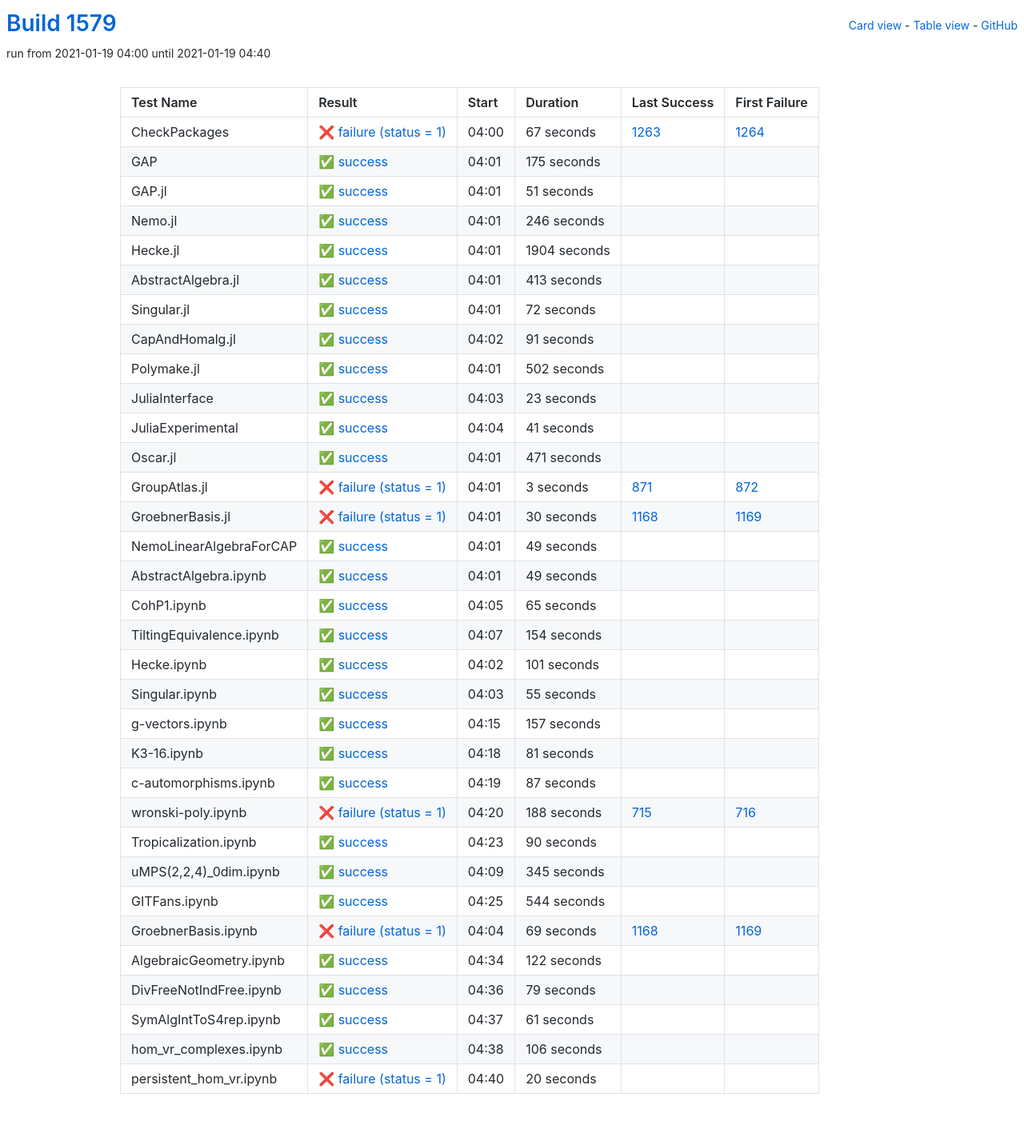
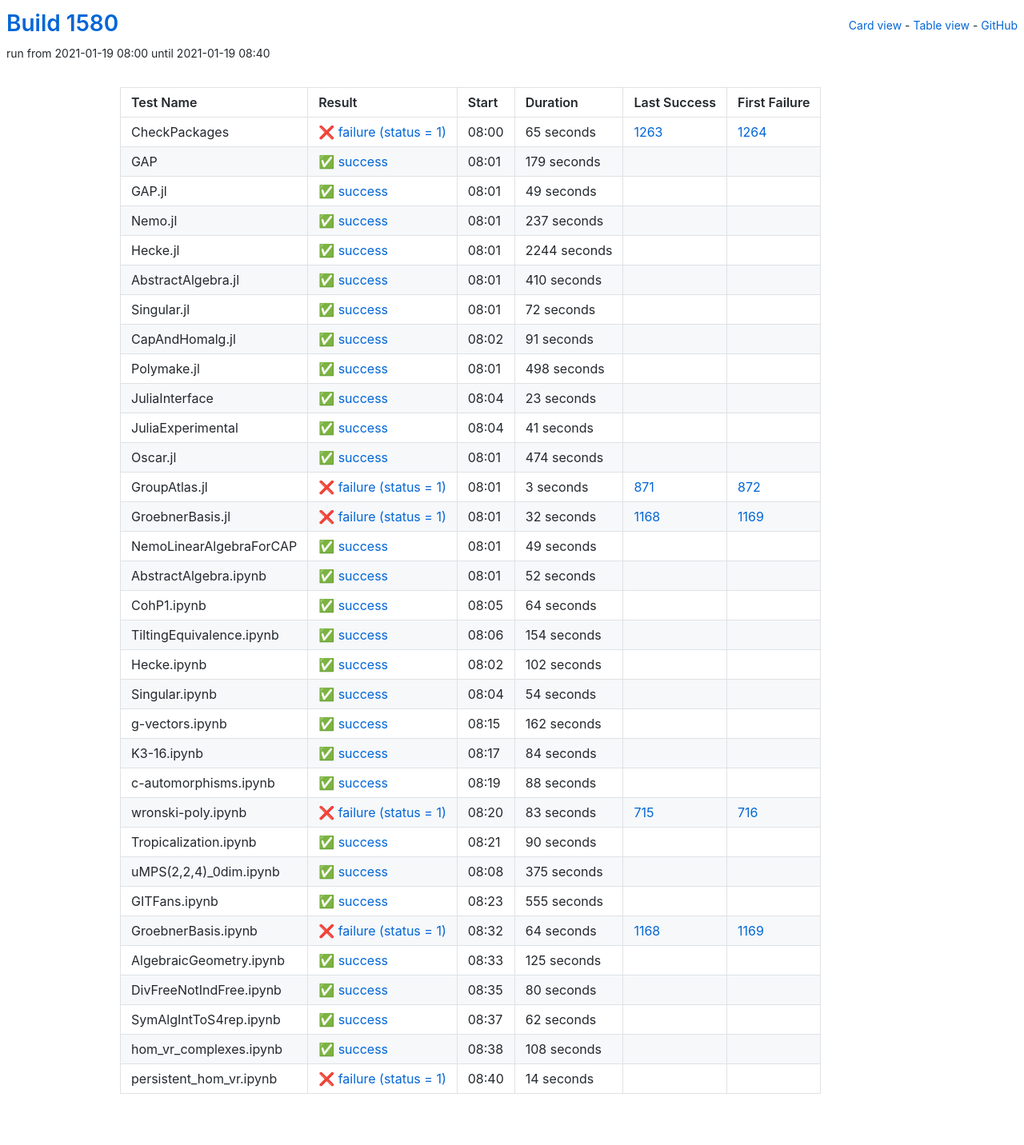
Before and after one commit to oscar-system/oscar-ci-status-stable, a Jekyll site: the page built from table.html, in a window 1280 px wide. Shown: the whole page at 80% size. Built offline with Jekyll 4.4.1, drawn with Linux system fonts in a browser that asks for light colours.

Commit message:
Build #1580

```diff
--- a/_data/ci.yml
+++ b/_data/ci.yml
@@ -1,6 +1,6 @@
 ---
-build: 1579
-build_url: https://oscarci.mathematik.uni-kl.de/job/oscar-stable/1579/
+build: 1580
+build_url: https://oscarci.mathematik.uni-kl.de/job/oscar-stable/1580/
 job: oscar-stable
 organization: oscar-system
 repo: oscar-ci-status-stable
@@ -8,80 +8,80 @@ repourl: https://github.com/oscar-system/oscar-ci-status-stable
 tests:
 - name: CheckPackages
   id: checkpackages
-  log: https://oscarci.mathematik.uni-kl.de/job/oscar-stable/1579/artifact/logs/build-1579/CheckPackages.log
-  start: 2021-01-19 04:00
+  log: https://oscarci.mathematik.uni-kl.de/job/oscar-stable/1580/artifact/logs/build-1580/CheckPackages.log
+  start: 2021-01-19 08:00
   success: false
   exitcode: 1
   status: failure
-  duration: 67
+  duration: 65
   last_success: 1263
   last_success_url: https://oscarci.mathematik.uni-kl.de/job/oscar-stable/1263/
   first_failure: 1264
   first_failure_url: https://oscarci.mathematik.uni-kl.de/job/oscar-stable/1264/
 - name: GAP
   id: gap
-  log: https://oscarci.mathematik.uni-kl.de/job/oscar-stable/1579/artifact/logs/build-1579/GAP.log
-  start: 2021-01-19 04:01
+  log: https://oscarci.mathematik.uni-kl.de/job/oscar-stable/1580/artifact/logs/build-1580/GAP.log
+  start: 2021-01-19 08:01
   success: true
   exitcode: 0
   status: success
-  duration: 175
+  duration: 179
   last_success: false
   last_success_url:
   first_failure: false
   first_failure_url:
 - name: GAP.jl
   id: gap-jl
-  log: https://oscarci.mathematik.uni-kl.de/job/oscar-stable/1579/artifact/logs/build-1579/GAP.jl.log
-  start: 2021-01-19 04:01
+  log: https://oscarci.mathematik.uni-kl.de/job/oscar-stable/1580/artifact/logs/build-1580/GAP.jl.log
+  start: 2021-01-19 08:01
   success: true
   exitcode: 0
   status: success
-  duration: 51
+  duration: 49
   last_success: false
   last_success_url:
   first_failure: false
   first_failure_url:
 - name: Nemo.jl
   id: nemo-jl
-  log: https://oscarci.mathematik.uni-kl.de/job/oscar-stable/1579/artifact/logs/build-1579/Nemo.jl.log
-  start: 2021-01-19 04:01
+  log: https://oscarci.mathematik.uni-kl.de/job/oscar-stable/1580/artifact/logs/build-1580/Nemo.jl.log
+  start: 2021-01-19 08:01
   success: true
   exitcode: 0
   status: success
-  duration: 246
+  duration: 237
   last_success: false
   last_success_url:
   first_failure: false
   first_failure_url:
 - name: Hecke.jl
   id: hecke-jl
-  log: https://oscarci.mathematik.uni-kl.de/job/oscar-stable/1579/artifact/logs/build-1579/Hecke.jl.log
-  start: 2021-01-19 04:01
+  log: https://oscarci.mathematik.uni-kl.de/job/oscar-stable/1580/artifact/logs/build-1580/Hecke.jl.log
+  start: 2021-01-19 08:01
   success: true
   exitcode: 0
   status: success
-  duration: 1904
+  duration: 2244
   last_success: false
   last_success_url:
   first_failure: false
   first_failure_url:
 - name: AbstractAlgebra.jl
   id: abstractalgebra-jl
-  log: https://oscarci.mathematik.uni-kl.de/job/oscar-stable/1579/artifact/logs/build-1579/AbstractAlgebra.jl.log
-  start: 2021-01-19 04:01
+  log: https://oscarci.mathematik.uni-kl.de/job/oscar-stable/1580/artifact/logs/build-1580/AbstractAlgebra.jl.log
+  start: 2021-01-19 08:01
   success: true
   exitcode: 0
   status: success
-  duration: 413
+  duration: 410
   last_success: false
   last_success_url:
   first_failure: false
   first_failure_url:
 - name: Singular.jl
   id: singular-jl
-  log: https://oscarci.mathematik.uni-kl.de/job/oscar-stable/1579/artifact/logs/build-1579/Singular.jl.log
-  start: 2021-01-19 04:01
+  log: https://oscarci.mathematik.uni-kl.de/job/oscar-stable/1580/artifact/logs/build-1580/Singular.jl.log
+  start: 2021-01-19 08:01
   success: true
   exitcode: 0
   status: success
@@ -92,8 +92,8 @@ tests:
   first_failure_url:
 - name: CapAndHomalg.jl
   id: capandhomalg-jl
-  log: https://oscarci.mathematik.uni-kl.de/job/oscar-stable/1579/artifact/logs/build-1579/CapAndHomalg.jl.log
-  start: 2021-01-19 04:02
+  log: https://oscarci.mathematik.uni-kl.de/job/oscar-stable/1580/artifact/logs/build-1580/CapAndHomalg.jl.log
+  start: 2021-01-19 08:02
   success: true
   exitcode: 0
   status: success
@@ -104,20 +104,20 @@ tests:
   first_failure_url:
 - name: Polymake.jl
   id: polymake-jl
-  log: https://oscarci.mathematik.uni-kl.de/job/oscar-stable/1579/artifact/logs/build-1579/Polymake.jl.log
-  start: 2021-01-19 04:01
+  log: https://oscarci.mathematik.uni-kl.de/job/oscar-stable/1580/artifact/logs/build-1580/Polymake.jl.log
+  start: 2021-01-19 08:01
   success: true
   exitcode: 0
   status: success
-  duration: 502
+  duration: 498
   last_success: false
   last_success_url:
   first_failure: false
   first_failure_url:
 - name: JuliaInterface
   id: juliainterface
-  log: https://oscarci.mathematik.uni-kl.de/job/oscar-stable/1579/artifact/logs/build-1579/JuliaInterface.log
-  start: 2021-01-19 04:03
+  log: https://oscarci.mathematik.uni-kl.de/job/oscar-stable/1580/artifact/logs/build-1580/JuliaInterface.log
+  start: 2021-01-19 08:04
   success: true
   exitcode: 0
   status: success
@@ -128,8 +128,8 @@ tests:
   first_failure_url:
 - name: JuliaExperimental
   id: juliaexperimental
-  log: https://oscarci.mathematik.uni-kl.de/job/oscar-stable/1579/artifact/logs/build-1579/JuliaExperimental.log
-  start: 2021-01-19 04:04
+  log: https://oscarci.mathematik.uni-kl.de/job/oscar-stable/1580/artifact/logs/build-1580/JuliaExperimental.log
+  start: 2021-01-19 08:04
   success: true
   exitcode: 0
   status: success
@@ -140,20 +140,20 @@ tests:
   first_failure_url:
 - name: Oscar.jl
   id: oscar-jl
-  log: https://oscarci.mathematik.uni-kl.de/job/oscar-stable/1579/artifact/logs/build-1579/Oscar.jl.log
-  start: 2021-01-19 04:01
+  log: https://oscarci.mathematik.uni-kl.de/job/oscar-stable/1580/artifact/logs/build-1580/Oscar.jl.log
+  start: 2021-01-19 08:01
   success: true
   exitcode: 0
   status: success
-  duration: 471
+  duration: 474
   last_success: false
   last_success_url:
   first_failure: false
   first_failure_url:
 - name: GroupAtlas.jl
   id: groupatlas-jl
-  log: https://oscarci.mathematik.uni-kl.de/job/oscar-stable/1579/artifact/logs/build-1579/GroupAtlas.jl.log
-  start: 2021-01-19 04:01
+  log: https://oscarci.mathematik.uni-kl.de/job/oscar-stable/1580/artifact/logs/build-1580/GroupAtlas.jl.log
+  start: 2021-01-19 08:01
   success: false
   exitcode: 1
   status: failure
@@ -164,20 +164,20 @@ tests:
   first_failure_url: https://oscarci.mathematik.uni-kl.de/job/oscar-stable/872/
 - name: GroebnerBasis.jl
   id: groebnerbasis-jl
-  log: https://oscarci.mathematik.uni-kl.de/job/oscar-stable/1579/artifact/logs/build-1579/GroebnerBasis.jl.log
-  start: 2021-01-19 04:01
+  log: https://oscarci.mathematik.uni-kl.de/job/oscar-stable/1580/artifact/logs/build-1580/GroebnerBasis.jl.log
+  start: 2021-01-19 08:01
   success: false
   exitcode: 1
   status: failure
-  duration: 30
+  duration: 32
   last_success: 1168
   last_success_url: https://oscarci.mathematik.uni-kl.de/job/oscar-stable/1168/
   first_failure: 1169
   first_failure_url: https://oscarci.mathematik.uni-kl.de/job/oscar-stable/1169/
 - name: NemoLinearAlgebraForCAP
   id: nemolinearalgebraforcap
-  log: https://oscarci.mathematik.uni-kl.de/job/oscar-stable/1579/artifact/logs/build-1579/NemoLinearAlgebraForCAP.log
-  start: 2021-01-19 04:01
+  log: https://oscarci.mathematik.uni-kl.de/job/oscar-stable/1580/artifact/logs/build-1580/NemoLinearAlgebraForCAP.log
+  start: 2021-01-19 08:01
   success: true
   exitcode: 0
   status: success
@@ -188,32 +188,32 @@ tests:
   first_failure_url:
 - name: AbstractAlgebra.ipynb
   id: abstractalgebra-ipynb
-  log: https://oscarci.mathematik.uni-kl.de/job/oscar-stable/1579/artifact/logs/build-1579/AbstractAlgebra.ipynb.log
-  start: 2021-01-19 04:01
+  log: https://oscarci.mathematik.uni-kl.de/job/oscar-stable/1580/artifact/logs/build-1580/AbstractAlgebra.ipynb.log
+  start: 2021-01-19 08:01
   success: true
   exitcode: 0
   status: success
-  duration: 49
+  duration: 52
   last_success: false
   last_success_url:
   first_failure: false
   first_failure_url:
 - name: CohP1.ipynb
   id: cohp1-ipynb
-  log: https://oscarci.mathematik.uni-kl.de/job/oscar-stable/1579/artifact/logs/build-1579/CohP1.ipynb.log
-  start: 2021-01-19 04:05
+  log: https://oscarci.mathematik.uni-kl.de/job/oscar-stable/1580/artifact/logs/build-1580/CohP1.ipynb.log
+  start: 2021-01-19 08:05
   success: true
   exitcode: 0
   status: success
-  duration: 65
+  duration: 64
   last_success: false
   last_success_url:
   first_failure: false
   first_failure_url:
 - name: TiltingEquivalence.ipynb
   id: tiltingequivalence-ipynb
-  log: https://oscarci.mathematik.uni-kl.de/job/oscar-stable/1579/artifact/logs/build-1579/TiltingEquivalence.ipynb.log
-  start: 2021-01-19 04:07
+  log: https://oscarci.mathematik.uni-kl.de/job/oscar-stable/1580/artifact/logs/build-1580/TiltingEquivalence.ipynb.log
+  start: 2021-01-19 08:06
   success: true
   exitcode: 0
   status: success
@@ -224,80 +224,80 @@ tests:
   first_failure_url:
 - name: Hecke.ipynb
   id: hecke-ipynb
-  log: https://oscarci.mathematik.uni-kl.de/job/oscar-stable/1579/artifact/logs/build-1579/Hecke.ipynb.log
-  start: 2021-01-19 04:02
+  log: https://oscarci.mathematik.uni-kl.de/job/oscar-stable/1580/artifact/logs/build-1580/Hecke.ipynb.log
+  start: 2021-01-19 08:02
   success: true
   exitcode: 0
   status: success
-  duration: 101
+  duration: 102
   last_success: false
   last_success_url:
   first_failure: false
   first_failure_url:
 - name: Singular.ipynb
   id: singular-ipynb
-  log: https://oscarci.mathematik.uni-kl.de/job/oscar-stable/1579/artifact/logs/build-1579/Singular.ipynb.log
-  start: 2021-01-19 04:03
+  log: https://oscarci.mathematik.uni-kl.de/job/oscar-stable/1580/artifact/logs/build-1580/Singular.ipynb.log
+  start: 2021-01-19 08:04
   success: true
   exitcode: 0
   status: success
-  duration: 55
+  duration: 54
   last_success: false
   last_success_url:
   first_failure: false
   first_failure_url:
 - name: g-vectors.ipynb
   id: g-vectors-ipynb
-  log: https://oscarci.mathematik.uni-kl.de/job/oscar-stable/1579/artifact/logs/build-1579/g-vectors.ipynb.log
-  start: 2021-01-19 04:15
+  log: https://oscarci.mathematik.uni-kl.de/job/oscar-stable/1580/artifact/logs/build-1580/g-vectors.ipynb.log
+  start: 2021-01-19 08:15
   success: true
   exitcode: 0
   status: success
-  duration: 157
+  duration: 162
   last_success: false
   last_success_url:
   first_failure: false
   first_failure_url:
 - name: K3-16.ipynb
   id: k3-16-ipynb
-  log: https://oscarci.mathematik.uni-kl.de/job/oscar-stable/1579/artifact/logs/build-1579/K3-16.ipynb.log
-  start: 2021-01-19 04:18
+  log: https://oscarci.mathematik.uni-kl.de/job/oscar-stable/1580/artifact/logs/build-1580/K3-16.ipynb.log
+  start: 2021-01-19 08:17
   success: true
   exitcode: 0
   status: success
-  duration: 81
+  duration: 84
   last_success: false
   last_success_url:
   first_failure: false
   first_failure_url:
 - name: c-automorphisms.ipynb
   id: c-automorphisms-ipynb
-  log: https://oscarci.mathematik.uni-kl.de/job/oscar-stable/1579/artifact/logs/build-1579/c-automorphisms.ipynb.log
-  start: 2021-01-19 04:19
+  log: https://oscarci.mathematik.uni-kl.de/job/oscar-stable/1580/artifact/logs/build-1580/c-automorphisms.ipynb.log
+  start: 2021-01-19 08:19
   success: true
   exitcode: 0
   status: success
-  duration: 87
+  duration: 88
   last_success: false
   last_success_url:
   first_failure: false
   first_failure_url:
 - name: wronski-poly.ipynb
   id: wronski-poly-ipynb
-  log: https://oscarci.mathematik.uni-kl.de/job/oscar-stable/1579/artifact/logs/build-1579/wronski-poly.ipynb.log
-  start: 2021-01-19 04:20
+  log: https://oscarci.mathematik.uni-kl.de/job/oscar-stable/1580/artifact/logs/build-1580/wronski-poly.ipynb.log
+  start: 2021-01-19 08:20
   success: false
   exitcode: 1
   status: failure
-  duration: 188
+  duration: 83
   last_success: 715
   last_success_url: https://oscarci.mathematik.uni-kl.de/job/oscar-stable/715/
   first_failure: 716
   first_failure_url: https://oscarci.mathematik.uni-kl.de/job/oscar-stable/716/
 - name: Tropicalization.ipynb
   id: tropicalization-ipynb
-  log: https://oscarci.mathematik.uni-kl.de/job/oscar-stable/1579/artifact/logs/build-1579/Tropicalization.ipynb.log
-  start: 2021-01-19 04:23
+  log: https://oscarci.mathematik.uni-kl.de/job/oscar-stable/1580/artifact/logs/build-1580/Tropicalization.ipynb.log
+  start: 2021-01-19 08:21
   success: true
   exitcode: 0
   status: success
@@ -308,96 +308,96 @@ tests:
   first_failure_url:
 - name: uMPS(2,2,4)_0dim.ipynb
   id: umps-2-2-4-0dim-ipynb
-  log: https://oscarci.mathematik.uni-kl.de/job/oscar-stable/1579/artifact/logs/build-1579/uMPS-2-2-4-_0dim.ipynb.log
-  start: 2021-01-19 04:09
+  log: https://oscarci.mathematik.uni-kl.de/job/oscar-stable/1580/artifact/logs/build-1580/uMPS-2-2-4-_0dim.ipynb.log
+  start: 2021-01-19 08:08
   success: true
   exitcode: 0
   status: success
-  duration: 345
+  duration: 375
   last_success: false
   last_success_url:
   first_failure: false
   first_failure_url:
 - name: GITFans.ipynb
   id: gitfans-ipynb
-  log: https://oscarci.mathematik.uni-kl.de/job/oscar-stable/1579/artifact/logs/build-1579/GITFans.ipynb.log
-  start: 2021-01-19 04:25
+  log: https://oscarci.mathematik.uni-kl.de/job/oscar-stable/1580/artifact/logs/build-1580/GITFans.ipynb.log
+  start: 2021-01-19 08:23
   success: true
   exitcode: 0
   status: success
-  duration: 544
+  duration: 555
   last_success: false
   last_success_url:
   first_failure: false
   first_failure_url:
 - name: GroebnerBasis.ipynb
   id: groebnerbasis-ipynb
-  log: https://oscarci.mathematik.uni-kl.de/job/oscar-stable/1579/artifact/logs/build-1579/GroebnerBasis.ipynb.log
-  start: 2021-01-19 04:04
+  log: https://oscarci.mathematik.uni-kl.de/job/oscar-stable/1580/artifact/logs/build-1580/GroebnerBasis.ipynb.log
+  start: 2021-01-19 08:32
   success: false
   exitcode: 1
   status: failure
-  duration: 69
+  duration: 64
   last_success: 1168
   last_success_url: https://oscarci.mathematik.uni-kl.de/job/oscar-stable/1168/
   first_failure: 1169
   first_failure_url: https://oscarci.mathematik.uni-kl.de/job/oscar-stable/1169/
 - name: AlgebraicGeometry.ipynb
   id: algebraicgeometry-ipynb
-  log: https://oscarci.mathematik.uni-kl.de/job/oscar-stable/1579/artifact/logs/build-1579/AlgebraicGeometry.ipynb.log
-  start: 2021-01-19 04:34
+  log: https://oscarci.mathematik.uni-kl.de/job/oscar-stable/1580/artifact/logs/build-1580/AlgebraicGeometry.ipynb.log
+  start: 2021-01-19 08:33
   success: true
   exitcode: 0
   status: success
-  duration: 122
+  duration: 125
   last_success: false
   last_success_url:
   first_failure: false
   first_failure_url:
 - name: DivFreeNotIndFree.ipynb
   id: divfreenotindfree-ipynb
-  log: https://oscarci.mathematik.uni-kl.de/job/oscar-stable/1579/artifact/logs/build-1579/DivFreeNotIndFree.ipynb.log
-  start: 2021-01-19 04:36
+  log: https://oscarci.mathematik.uni-kl.de/job/oscar-stable/1580/artifact/logs/build-1580/DivFreeNotIndFree.ipynb.log
+  start: 2021-01-19 08:35
   success: true
   exitcode: 0
   status: success
-  duration: 79
+  duration: 80
   last_success: false
   last_success_url:
   first_failure: false
   first_failure_url:
 - name: SymAlgIntToS4rep.ipynb
   id: symalginttos4rep-ipynb
-  log: https://oscarci.mathematik.uni-kl.de/job/oscar-stable/1579/artifact/logs/build-1579/SymAlgIntToS4rep.ipynb.log
-  start: 2021-01-19 04:37
+  log: https://oscarci.mathematik.uni-kl.de/job/oscar-stable/1580/artifact/logs/build-1580/SymAlgIntToS4rep.ipynb.log
+  start: 2021-01-19 08:37
   success: true
   exitcode: 0
   status: success
-  duration: 61
+  duration: 62
   last_success: false
   last_success_url:
   first_failure: false
   first_failure_url:
 - name: hom_vr_complexes.ipynb
   id: hom-vr-complexes-ipynb
-  log: https://oscarci.mathematik.uni-kl.de/job/oscar-stable/1579/artifact/logs/build-1579/hom_vr_complexes.ipynb.log
-  start: 2021-01-19 04:38
+  log: https://oscarci.mathematik.uni-kl.de/job/oscar-stable/1580/artifact/logs/build-1580/hom_vr_complexes.ipynb.log
+  start: 2021-01-19 08:38
   success: true
   exitcode: 0
   status: success
-  duration: 106
+  duration: 108
   last_success: false
   last_success_url:
   first_failure: false
   first_failure_url:
 - name: persistent_hom_vr.ipynb
   id: persistent-hom-vr-ipynb
-  log: https://oscarci.mathematik.uni-kl.de/job/oscar-stable/1579/artifact/logs/build-1579/persistent_hom_vr.ipynb.log
-  start: 2021-01-19 04:40
+  log: https://oscarci.mathematik.uni-kl.de/job/oscar-stable/1580/artifact/logs/build-1580/persistent_hom_vr.ipynb.log
+  start: 2021-01-19 08:40
   success: false
   exitcode: 1
   status: failure
-  duration: 20
+  duration: 14
   last_success: false
   last_success_url:
   first_failure: false
```
Also changed, not shown: README.md.
